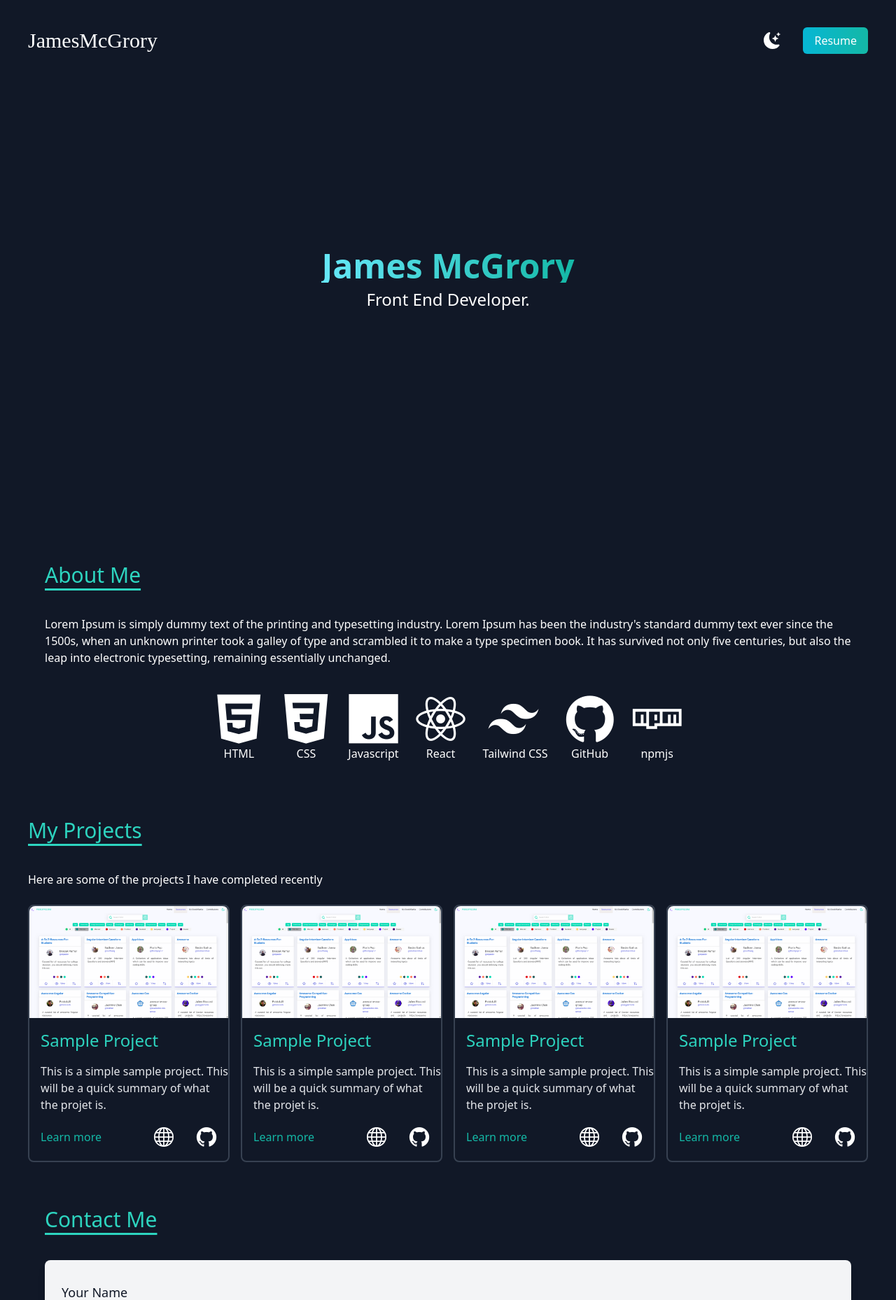
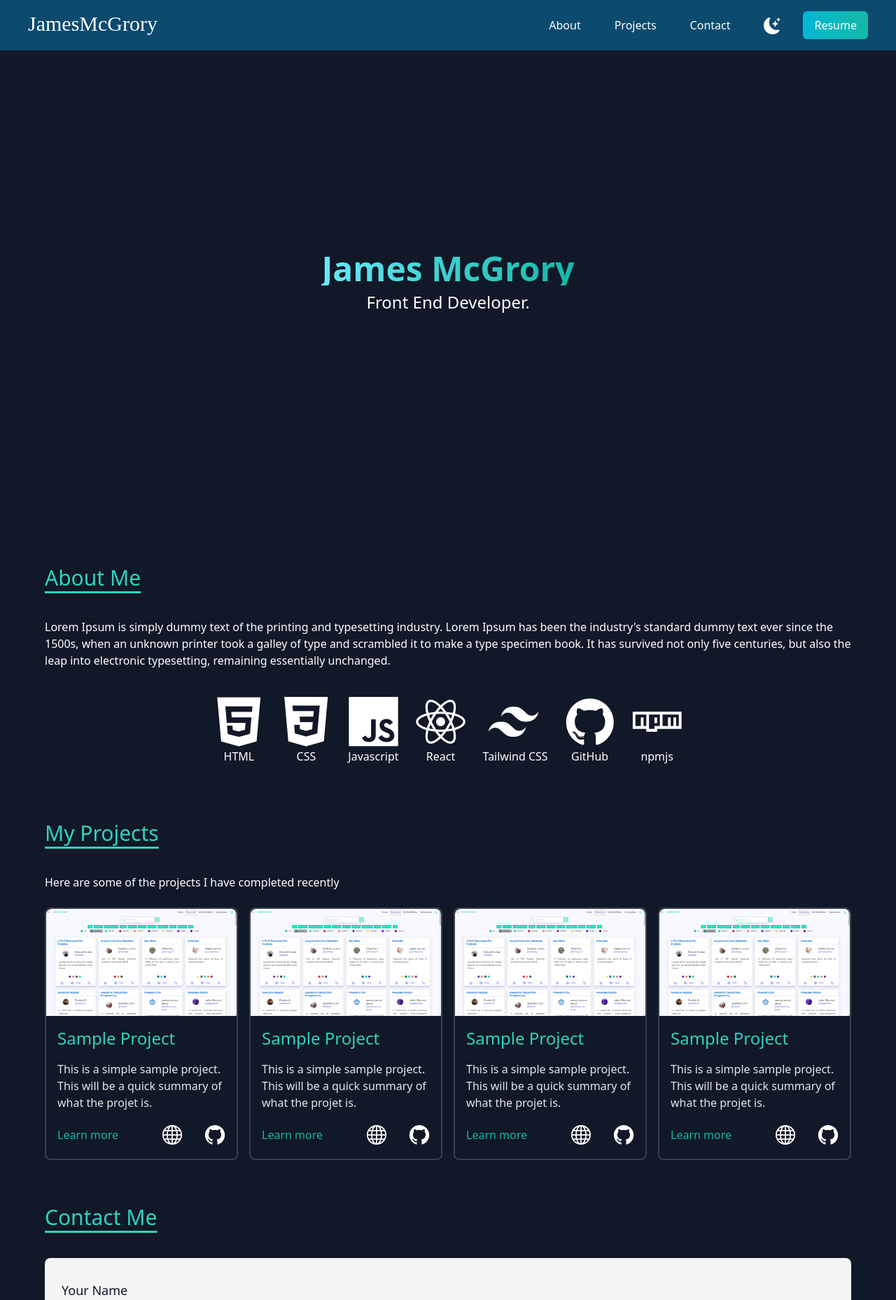
Before and after one commit to JomersDev/portfoliov2, a React (Vite) app: page / in a window 1280 px wide. Shown: the top 1858 px of the page at 70% size. Built offline with nearby package versions, Linux system fonts and the light colour scheme; a web font is replaced by a local one.

Commit message:
updated nav bar

```diff
--- a/src/Components/Contact.jsx
+++ b/src/Components/Contact.jsx
@@ -35,6 +35,7 @@ export default function() {
                                     name="user_name"
                                     type="text"
                                     placeholder="John Smith"
+                                    required
                                     className="w-full border border-gray-300 px-3 py-2 rounded-lg shadow-sm  focus:outline-none focus:border-teal-500 "
                                 />
                             </div>
@@ -49,6 +50,7 @@ export default function() {
                                     name="user_email"
                                     type="email"
                                     placeholder="john.smith@email.com"
+                                    required
                                     className="w-full border border-gray-300 px-3 py-2 rounded-lg shadow-sm focus:outline-none focus:border-teal-500"
                                 />
                             </div>
@@ -63,6 +65,7 @@ export default function() {
                                     name="message"
                                     placeholder="Hi, Write me a message here"
                                     rows="6"
+                                    required
                                     className="w-full border border-gray-300 px-3 py-2 rounded-lg shadow-sm focus:outline-none focus:border-teal-500"
                                 />
                             </div>
--- a/src/Components/Footer.jsx
+++ b/src/Components/Footer.jsx
@@ -2,7 +2,7 @@ import React from "react";
 
 export default function Footer() {
     return (
-        <footer className="bg-gray-800 py-8">
+        <footer className="bg-sky-900 py-8">
             <p className="text-center">
                 2023 © Copyright James McGrory. All Rights Reserved
             </p>
--- a/src/Components/Hero.jsx
+++ b/src/Components/Hero.jsx
@@ -3,7 +3,7 @@ import { AiFillTwitterCircle, AiFillLinkedin, AiFillYoutube} from "react-icons/a
 
 export default function Hero() {
     return (
-        <section className="min-h-screen flex justify-center items-center -mt-28">
+        <section className="min-h-screen flex justify-center items-center -mt-16">
             <div className="text-center">
                 <h1 className="font-extrabold text-transparent text-5xl bg-clip-text bg-gradient-to-r from-cyan-300 to-teal-500">
                     James McGrory
--- a/src/Components/Nav.jsx
+++ b/src/Components/Nav.jsx
@@ -3,14 +3,29 @@ import { BsFillMoonStarsFill} from 'react-icons/bs'
 
 export default function Nav() {
     return (
-        <nav className="py-10 flex justify-between px-10">
+        <nav className="py-4 flex justify-between px-10 bg-sky-900">
             <h1 className="text-3xl text-white font-kenia">JamesMcGrory</h1>
-            <ul className="flex items-center">
+            <ul className="flex items-center justify-between">
                 <li>
-                    <BsFillMoonStarsFill className="cursor-pointer text-2xl text-white"/>
+                    <a className="px-4 py-2 rounded-md mr-4 hover:text-teal-200 hover:underline hidden md:inline-flex" href="#">
+                        About
+                    </a>
                 </li>
                 <li>
-                    <a className="bg-gradient-to-r from-cyan-500 to-teal-500 text-white px-4 py-2 rounded-md ml-8" href="#">
+                    <a className="px-4 py-2 rounded-md mr-4 hover:text-teal-200 hover:underline hidden md:inline-flex" href="#">
+                        Projects
+                    </a>
+                </li>
+                <li>
+                    <a className="px-4 py-2 rounded-md mr-4 hover:text-teal-200 hover:underline hidden md:inline-flex" href="#">
+                        Contact
+                    </a>
+                </li>
+                <li>
+                    <BsFillMoonStarsFill className="cursor-pointer text-2xl text-white mr-8 ml-4 hover:text-teal-200 hidden md:inline-flex"/>
+                </li>
+                <li>
+                    <a className="bg-gradient-to-r from-cyan-500 to-teal-500 px-4 py-2 rounded-md hidden md:inline-flex" href="#">
                         Resume
                     </a>
                 </li>
--- a/src/Components/ProjectCard.jsx
+++ b/src/Components/ProjectCard.jsx
@@ -3,7 +3,7 @@ import { BsGlobe} from 'react-icons/bs';
 
 export default function ProjectCard() {
     return (
-        <div className="border-2 border-gray-700 rounded-lg max-w-lg md:max-w-xs">
+        <div className="border-2 border-gray-700 rounded-lg max-w-lg">
             <img src="../src/Images/project-screenshot.png" className="rounded-t-lg"/>
             <h1 className="text-2xl mb-4 text-teal-400 mt-4 ml-4">Sample Project</h1>
             <p className="ml-4 text-gray-200">This is a simple sample project. This will be a quick summary of what the projet is.</p>
--- a/src/Components/Projects.jsx
+++ b/src/Components/Projects.jsx
@@ -3,10 +3,10 @@ import ProjectCard from "../Components/ProjectCard";
 
 export default function() {
     return (
-        <section className="pb-10 px-10">
+        <section className="pb-10 px-10 sm:px-16">
             <h2 className="text-3xl mb-10 text-teal-400 font-medium underline underline-offset-8">My Projects</h2>
             <p>Here are some of the projects I have completed recently</p>
-            <div className="my-6 flex items-center flex-col space-y-4 md:flex-row md:space-x-4 md:space-y-0">
+            <div className="my-6 flex items-center flex-col space-y-4 lg:flex-row lg:space-x-4 lg:space-y-0">
                 <ProjectCard />
                 <ProjectCard />
                 <ProjectCard />
```
